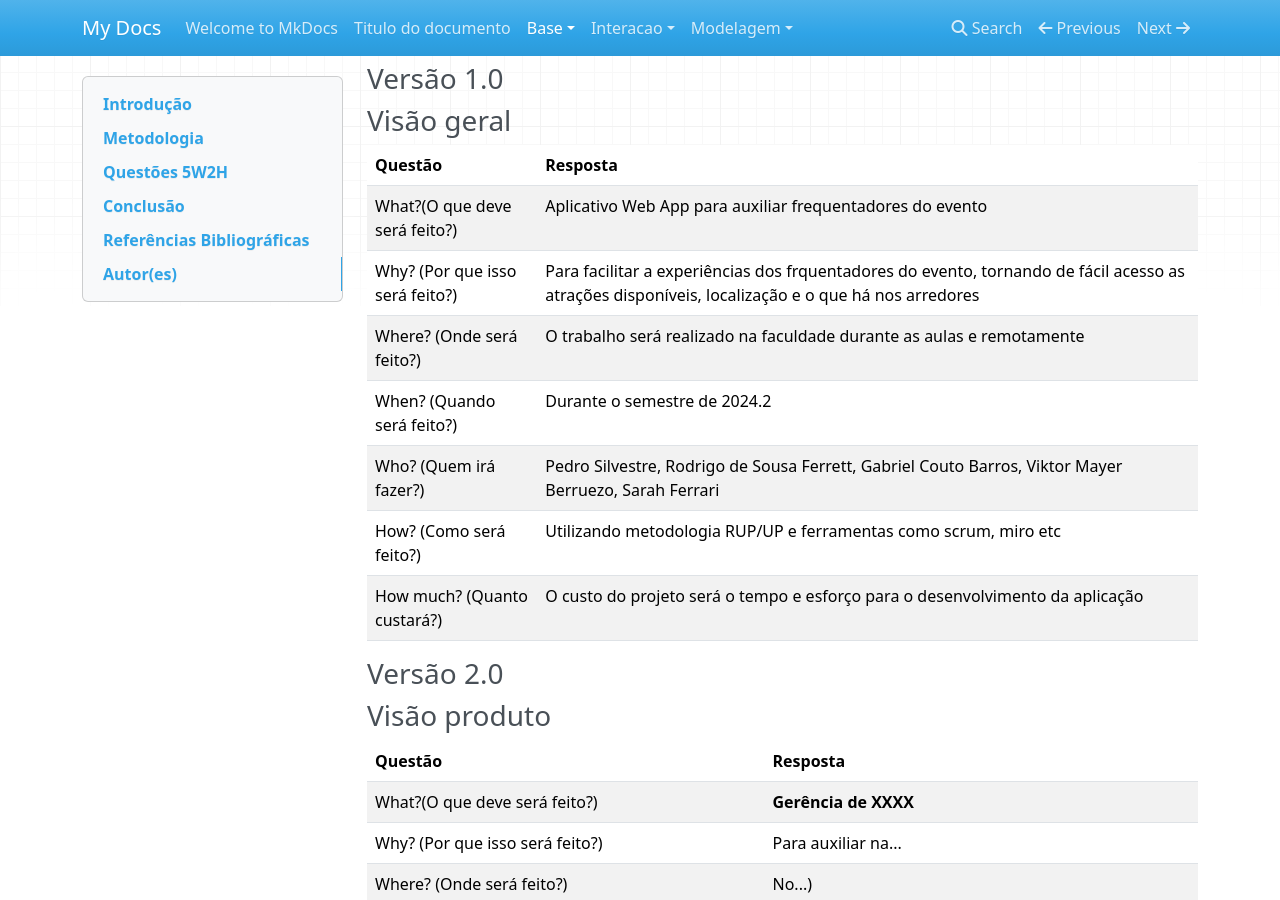
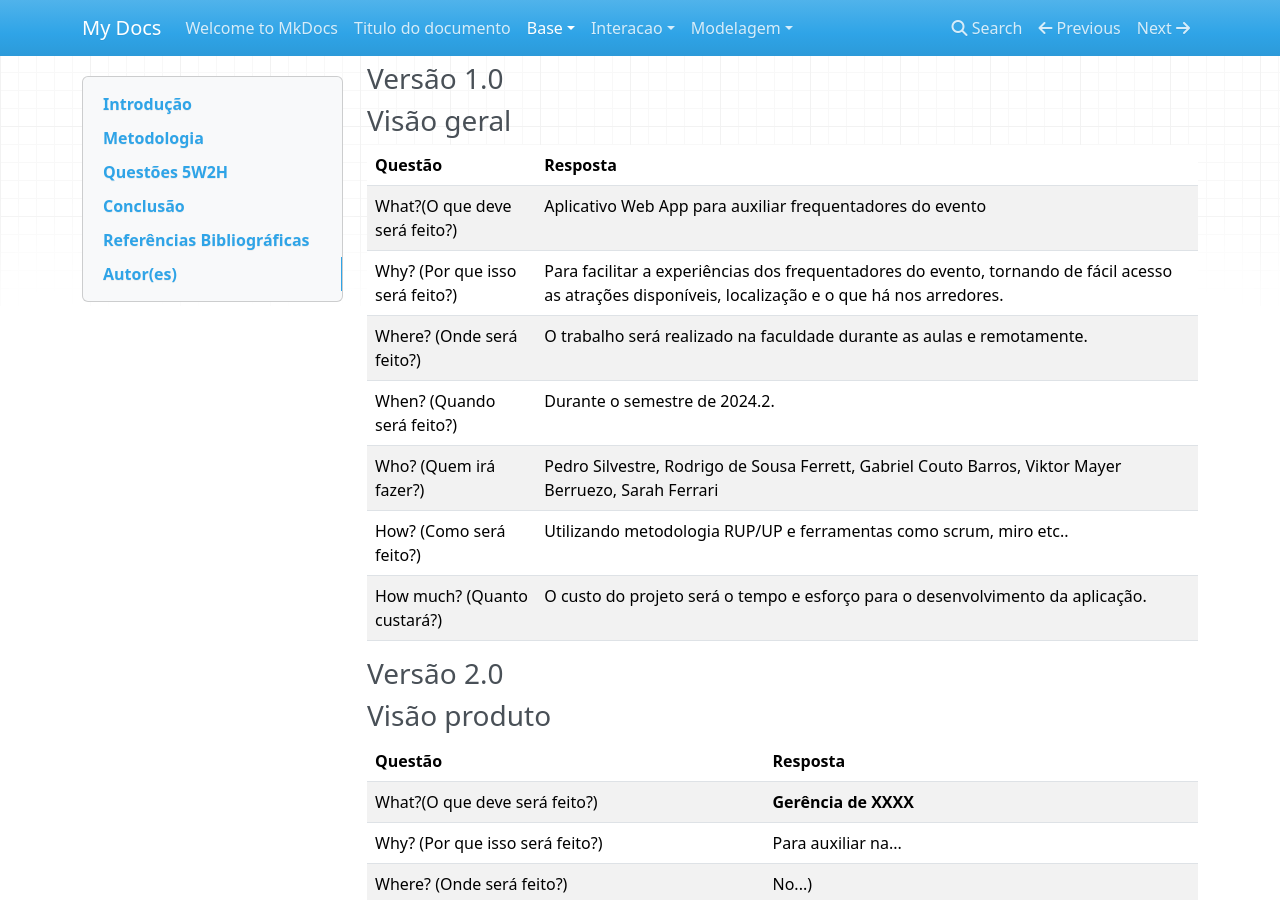
Before and after one commit to Projetos-de-Extensao/PFE_24.2_8001_II_RaveBreaking, an MkDocs documentation site: the page built from docs/base/5w2h.md, in a window 1280 px wide and 900 px high, scrolled down 353 px. Built offline with MkDocs 1.6.1, drawn with Linux system fonts in a browser that asks for light colours; nearby versions of some CDN libraries.

Commit message:
Update 5w2h.md

```diff
--- a/docs/base/5w2h.md
+++ b/docs/base/5w2h.md
@@ -25,12 +25,12 @@ title: 5W2H
 |Questão|Resposta|
 |-------|--------|
 |What?(O que deve será feito?)|Aplicativo Web App para auxiliar frequentadores do evento  |
-|Why? (Por que isso será feito?)|Para facilitar a experiências dos frquentadores do evento, tornando de fácil acesso as atrações disponíveis, localização e o que há nos arredores|
-|Where? (Onde será feito?)|O trabalho será realizado na faculdade durante as aulas e remotamente|
-|When? (Quando será feito?)|Durante o semestre de 2024.2|
-|Who? (Quem irá fazer?)|Pedro Silvestre, Rodrigo de Sousa Ferrett, Gabriel Couto Barros, Viktor Mayer Berruezo, Sarah Ferrari|
-|How? (Como será feito?)|Utilizando metodologia RUP/UP e ferramentas como scrum, miro etc |
-|How much? (Quanto custará?)|O custo do projeto será o tempo e esforço para o desenvolvimento da aplicação|
+|Why? (Por que isso será feito?)|Para facilitar a experiências dos frequentadores do evento, tornando de fácil acesso as atrações disponíveis, localização e o que há nos arredores.  |
+|Where? (Onde será feito?)|O trabalho será realizado na faculdade durante as aulas e remotamente. |
+|When? (Quando será feito?)|Durante o semestre de 2024.2. |
+|Who? (Quem irá fazer?)|Pedro Silvestre, Rodrigo de Sousa Ferrett, Gabriel Couto Barros, Viktor Mayer Berruezo, Sarah Ferrari |
+|How? (Como será feito?)|Utilizando metodologia RUP/UP e ferramentas como scrum, miro etc.. |
+|How much? (Quanto custará?)|O custo do projeto será o tempo e esforço para o desenvolvimento da aplicação.  |
 
 
 ### Versão 2.0
```
